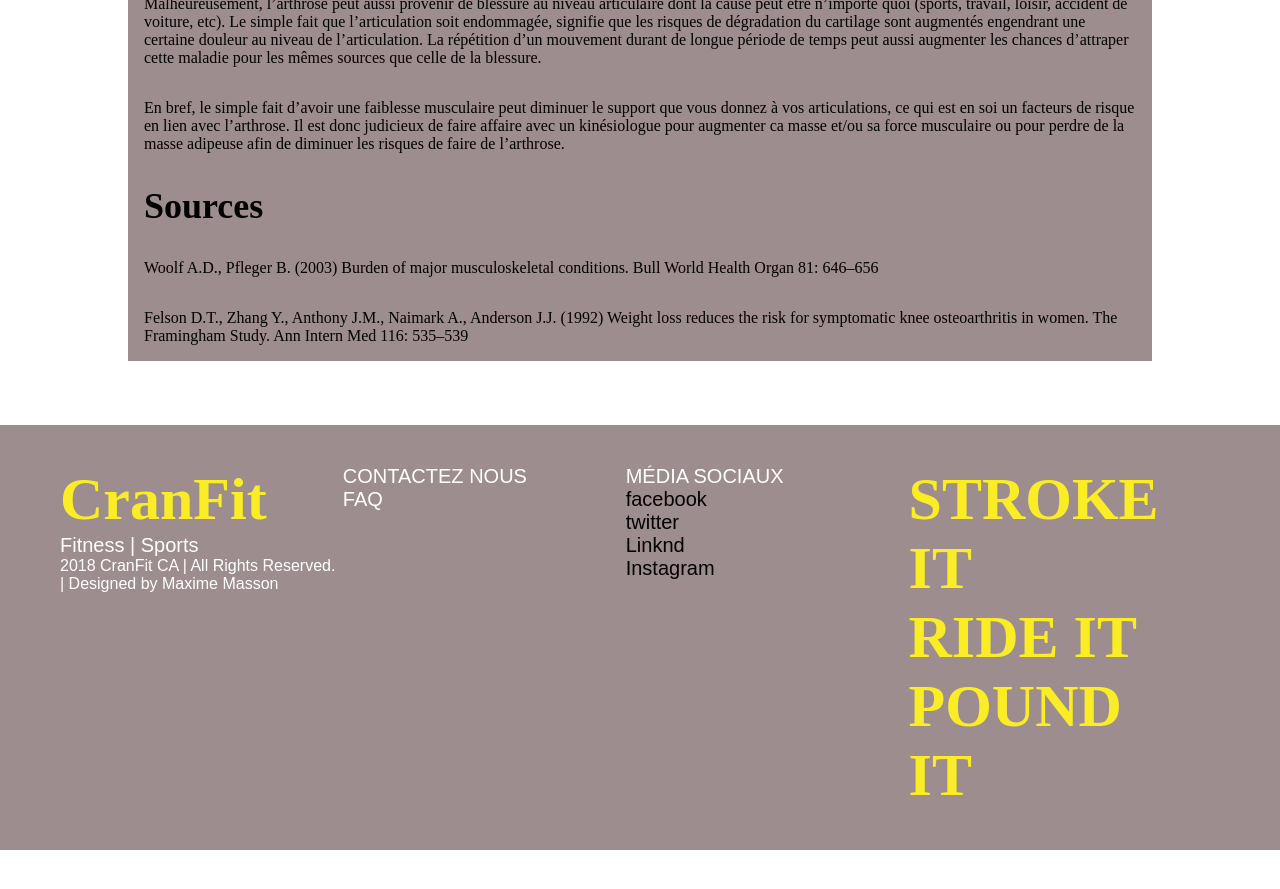
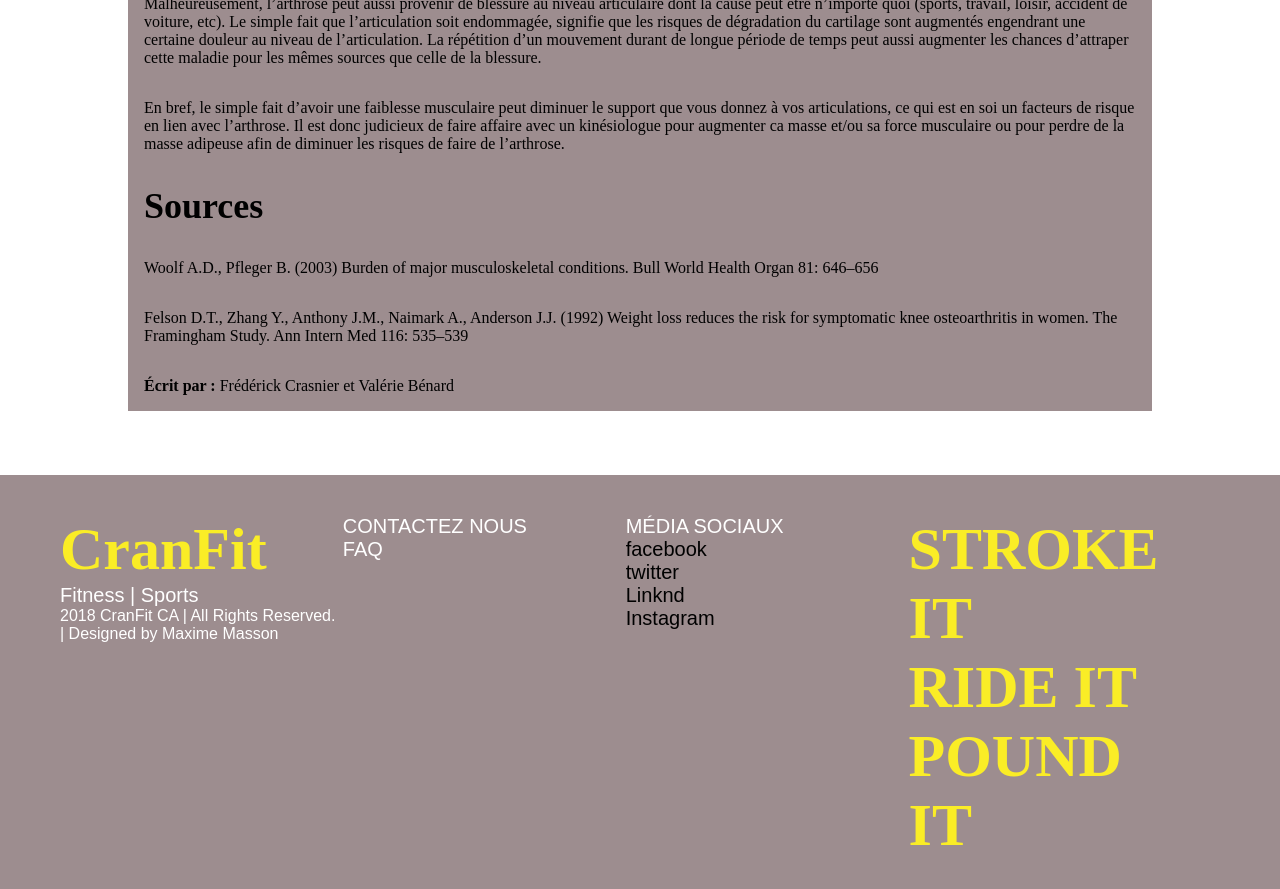
Before and after one commit to MrMasson/cranfit, a Jekyll site: the page built from blog.md, in a window 1280 px wide and 900 px high, scrolled down 3826 px. Shown: the top 889 px of the window. Built offline with Jekyll 4.4.1, drawn with Linux system fonts in a browser that asks for light colours; before the commit the page ends 4676 px from its top, so only the background shows below that.

Commit message:
ajout wrtten by 4eme blog

```diff
--- a/blog.md
+++ b/blog.md
@@ -93,3 +93,6 @@ En bref, le simple fait d’avoir une faiblesse musculaire peut diminuer le supp
 Woolf A.D., Pfleger B. (2003) Burden of major musculoskeletal conditions. Bull World Health Organ 81: 646–656
 
 Felson D.T., Zhang Y., Anthony J.M., Naimark A., Anderson J.J. (1992) Weight loss reduces the risk for symptomatic knee osteoarthritis in women. The Framingham Study. Ann Intern Med 116: 535–539
+
+
+**Écrit par :** Frédérick Crasnier et Valérie Bénard
```
